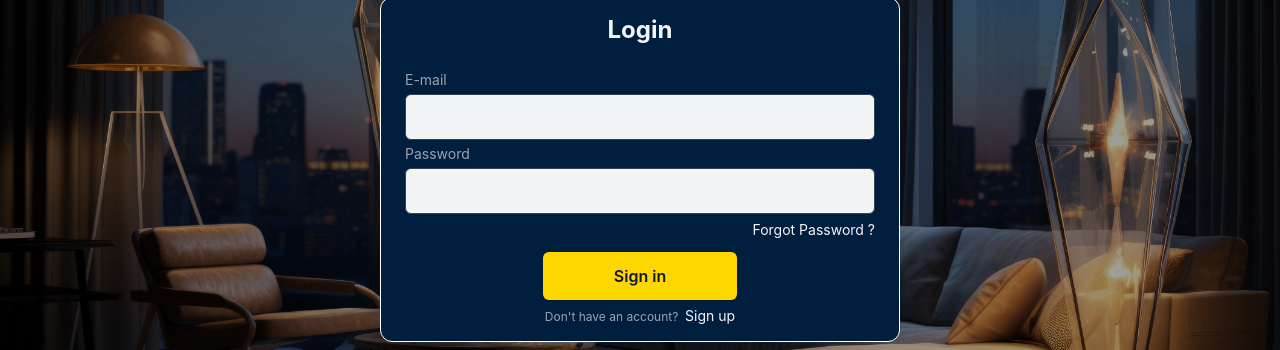
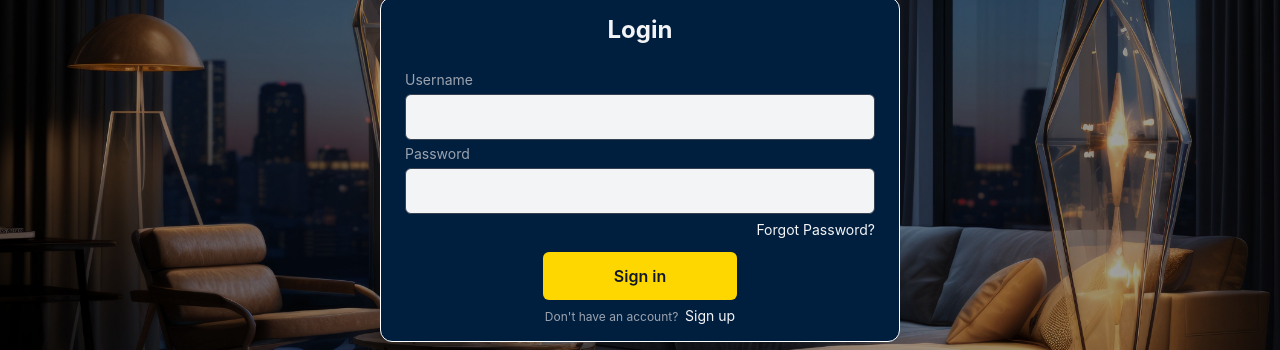
Before and after one commit to devsandanayake/luxapr, a React (Create React App) app in the folder frontend/: page /login in a window 1280 px wide. Shown: the part 261-611 px from the top of the page. Built offline with nearby package versions, Linux system fonts and the light colour scheme.

Commit message:
Login done

```diff
--- a/frontend/src/Login/Login.js
+++ b/frontend/src/Login/Login.js
@@ -1,8 +1,42 @@
-import React from 'react'
-import './Login.css'
-import background from '../Images/ap5.jpg'
+import React, { useState } from 'react';
+import axios from 'axios';
+import './Login.css';
+import background from '../Images/ap5.jpg';
+import axiosInstance from '../axiosConfig';
 
 export default function Login() {
+    const [formData, setFormData] = useState({
+        username: '',
+        password: ''
+    });
+
+    const [message, setMessage] = useState('');
+
+    const handleChange = (e) => {
+        const { name, value } = e.target;
+        setFormData({
+            ...formData,
+            [name]: value
+        });
+    };
+
+    const handleSubmit = async (e) => {
+        e.preventDefault();
+        try {
+            const response = await axiosInstance.post('/api/users/signin', formData);
+
+            if (response.status === 200) {
+                setMessage('Login successful!');
+                // Optionally, you can save the token in localStorage or context
+                localStorage.setItem('token', response.data.token);
+            } else {
+                setMessage(response.data.message || 'Something went wrong. Please try again.');
+            }
+        } catch (error) {
+            setMessage(error.response?.data?.message || 'An error occurred. Please try again.');
+        }
+    };
+
     return (
         <>
             <div
@@ -16,16 +50,31 @@ export default function Login() {
             >
                 <div className="form-container border border-white">
                     <p className="title">Login</p>
-                    <form className="form">
+                    {message && <p className="message">{message}</p>}
+                    <form className="form" onSubmit={handleSubmit}>
                         <div className="input-group">
-                            <label htmlFor="username">E-mail</label>
-                            <input type="text" name="username" id="username" placeholder="" />
+                            <label htmlFor="username">Username</label>
+                            <input
+                                type="text"
+                                name="username"
+                                id="username"
+                                value={formData.username}
+                                onChange={handleChange}
+                                required
+                            />
                         </div>
-                        <div className="input-group ">
+                        <div className="input-group">
                             <label htmlFor="password">Password</label>
-                            <input type="password" name="password" id="password" placeholder=""/>
+                            <input
+                                type="password"
+                                name="password"
+                                id="password"
+                                value={formData.password}
+                                onChange={handleChange}
+                                required
+                            />
                             <div className="forgot">
-                                <a rel="noopener noreferrer" href="#">Forgot Password ?</a>
+                                <a rel="noopener noreferrer" href="#">Forgot Password?</a>
                             </div>
                         </div>
                         <button className="sign mt-2">Sign in</button>
@@ -36,5 +85,5 @@ export default function Login() {
                 </div>
             </div>
         </>
-    )
+    );
 }
--- a/frontend/src/Login/SignUp.js
+++ b/frontend/src/Login/SignUp.js
@@ -54,7 +54,6 @@ export default function SignUp() {
             >
                 <div className="form-container border border-white">
                     <p className="title">Create Account</p>
-                    {message && <p className="message">{message}</p>}
                     <form className="form" onSubmit={handleSubmit}>
                         <div className="input-group">
                             <label htmlFor="username">Username</label>
```
